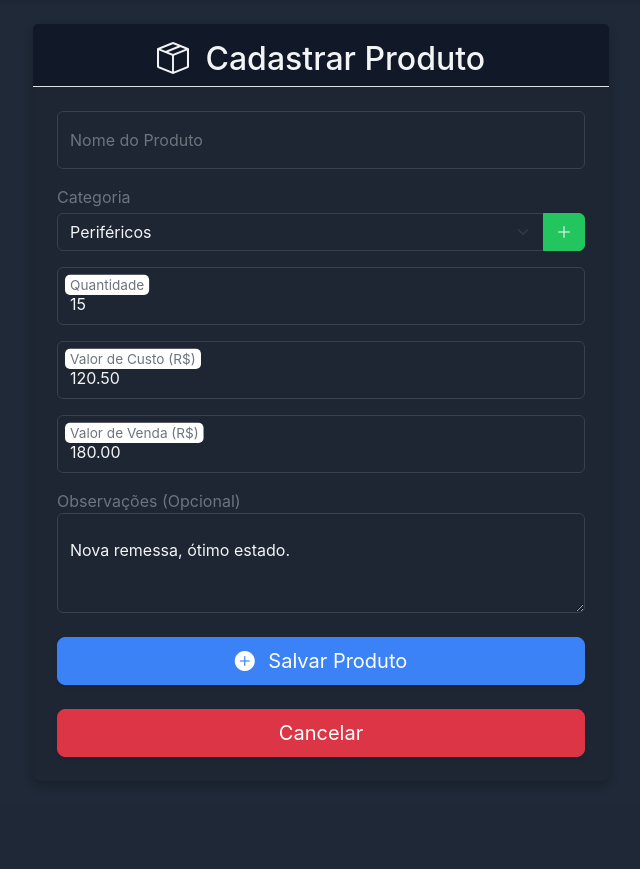
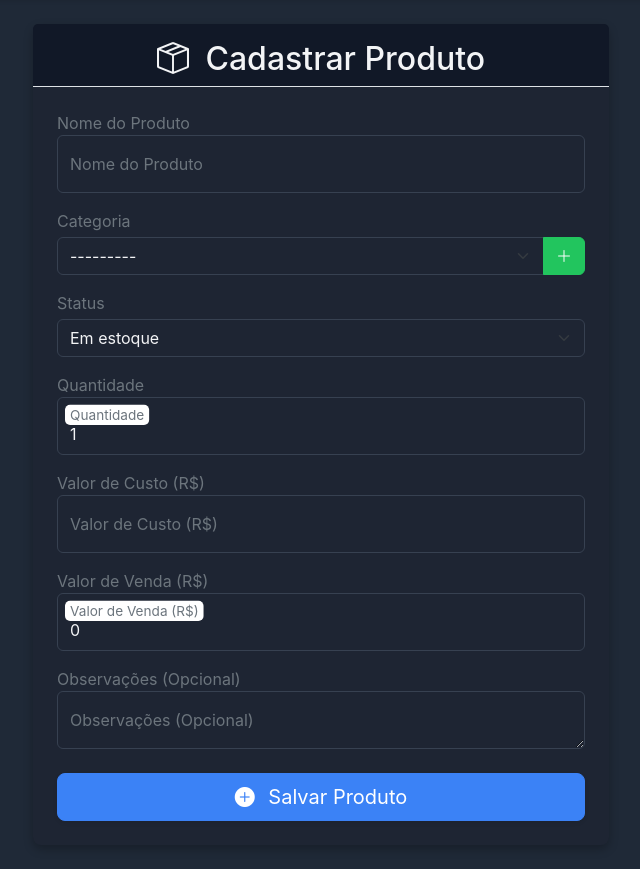
Before and after one commit to Daviqrozz/Revenda_estoque, a Django app: page /create in a window 1280 px wide. Shown: the part 56-925 px from the top of the page, without its empty margins (319-959 px from the left). Before the commit the page ends 813 px from the top, so only its background shows below. Run offline with Django 5.2, Linux system fonts and the light colour scheme; tables that the repository leaves empty hold one stand-in row (values such as "Sample post").

Commit message:
feat:added category view for category modal

```diff
--- a/api/forms.py
+++ b/api/forms.py
@@ -1,13 +1,14 @@
 # forms.py
 
 from django import forms
-from .models import Product
+from .models import Product,Category
 
 # Defina a string de classes comuns para facilitar a manutenção
 INPUT_CLASSES = 'form-control bg-card text-primary'
 SELECT_CLASSES = 'form-select bg-card flex-grow-1'
 
 class ProductForm(forms.ModelForm):
+
     class Meta:
         model = Product
         fields = [
@@ -82,3 +83,17 @@ class ProductForm(forms.ModelForm):
                 }
             ),
         }
+class CategoryForm(forms.ModelForm):
+    class Meta:
+        model = Category
+        fields = [
+            'name'
+        ]
+        widgets = {
+            'name':forms.TextInput(
+                attrs={
+                    'class':INPUT_CLASSES,
+                    'placeholder':'Digite o nome da categoria'
+                }
+            )
+        }
--- a/api/templates/views/create.html
+++ b/api/templates/views/create.html
@@ -3,7 +3,9 @@
 {% block title %}Cadastrar Produto{% endblock %}
 
 {% block content %}
-
+<form method="POST" action="{% url 'create_view' %}">
+    {% csrf_token %}
+<input type="hidden" name="next" value="'create_view'">
     <div class="row justify-content-center">
         <div class="col-lg-6 col-md-8">
 
@@ -16,56 +18,82 @@
                 </div>
 
                 <div class="card-body p-4">
-                <form method="post">
-                    {% csrf_token %}
+
+                    {% if form.non_field_errors %}
+                    <div class="alert alert-danger" role="alert">
+                        <strong>Erro no Formulário:</strong>
+                        {{ form.non_field_errors }}
+                    </div>
+                    {% endif %}
+
+                    <label for="{{ form.name.id_for_label }}" class="text-secondary">Nome do Produto</label>
                     <div class="form-floating mb-3">
-                        <input type="text" class="form-control bg-card text-primary border-cor-borda" id="id_name_mock"
-                            name="name" placeholder="Nome do Produto" required>
-                        <label for="id_name_mock" class="text-secondary">Nome do Produto</label>
+                        {{ form.name }}
+                        <label for="{{ form.name.id_for_label }}" class="text-secondary">Nome do Produto</label>
+                        {% if form.name.errors %}
+                        <div class="text-danger small mt-1">{{ form.name.errors }}</div>
+                        {% endif %}
                     </div>
 
-                    <label for="id_category_mock" class="form-label text-secondary mb-1">Categoria</label>
-
+                    <label for="{{ form.category.id_for_label }}"
+                        class="form-label text-secondary mb-1">Categoria</label>
                     <div class="mb-3 input-group">
-                        <select class="form-select bg-card flex-grow-1 border-cor-borda" id="id_category_mock"
-                            name="category" required>
-                            <option value="" disabled>Selecione a Categoria</option>
-                            <option value="1" selected>Periféricos</option>
-                            <option value="2">Videogames</option>
-                            <option value="3">Acessórios</option>
-                        </select>
+                        {{ form.category }}
 
                         <button type="button" class="btn btn-success" data-bs-toggle="modal"
                             data-bs-target="#newCategoryModal" title="Criar Nova Categoria">
                             <i class="bi bi-plus-lg"></i>
                         </button>
                     </div>
+                    {% if form.category.errors %}
+                    <div class="text-danger small mt-1 mb-3">{{ form.category.errors }}</div>
+                    {% endif %}
 
-                    <div class="form-floating mb-3">
-                        <input type="number" class="form-control bg-card text-primary border-cor-borda"
-                            id="id_quantity_mock" name="quantity" placeholder="Quantidade" required min="0" value="15">
-                        <label for="id_quantity_mock" class="text-secondary">Quantidade</label>
+                    <label for="{{ form.status.id_for_label }}" class="form-label text-secondary mb-1">Status</label>
+                    <div class="mb-3">
+                        {{ form.status }}
+                        {% if form.status.errors %}
+                        <div class="text-danger small mt-1">{{ form.status.errors }}</div>
+                        {% endif %}
                     </div>
 
+                    <label for="{{ form.quantity.id_for_label }}" class="text-secondary">Quantidade</label>
                     <div class="form-floating mb-3">
-                        <input type="number" step="0.01" class="form-control bg-card text-primary border-cor-borda"
-                            id="id_cost_mock" name="cost_value" placeholder="Valor de Custo (R$)" required min="0"
-                            value="120.50">
-                        <label for="id_cost_mock" class="text-secondary">Valor de Custo (R$)</label>
+                        {{ form.quantity }}
+                        <label for="{{ form.quantity.id_for_label }}" class="text-secondary">Quantidade</label>
+                        {% if form.quantity.errors %}
+                        <div class="text-danger small mt-1">{{ form.quantity.errors }}</div>
+                        {% endif %}
                     </div>
 
+                    <label for="{{ form.cost.id_for_label }}" class="text-secondary">Valor de Custo (R$)</label>
                     <div class="form-floating mb-3">
-                        <input type="number" step="0.01" class="form-control bg-card text-primary border-cor-borda"
-                            id="id_sale_mock" name="sale_value" placeholder="Valor de Venda (R$)" required min="0"
-                            value="180.00">
-                        <label for="id_sale_mock" class="text-secondary">Valor de Venda (R$)</label>
+                        {{ form.cost }}
+                        <label for="{{ form.cost.id_for_label }}" class="text-secondary">Valor de Custo (R$)</label>
+                        {% if form.cost.errors %}
+                        <div class="text-danger small mt-1">{{ form.cost.errors }}</div>
+                        {% endif %}
                     </div>
 
-                    <label for="id_observation_mock" class="text-secondary">Observações (Opcional)</label>
+                    <label for="{{ form.sale_value.id_for_label }}" class="text-secondary">Valor de Venda (R$)</label>
+                    <div class="form-floating mb-3">
+                        {{ form.sale_value }}
+                        <label for="{{ form.sale_value.id_for_label }}" class="text-secondary">Valor de Venda
+                            (R$)</label>
+                        {% if form.sale_value.errors %}
+                        <div class="text-danger small mt-1">{{ form.sale_value.errors }}</div>
+                        {% endif %}
+                    </div>
+
+                    <label for="{{ form.observation.id_for_label }}" class="text-secondary">Observações
+                        (Opcional)</label>
                     <div class="form-floating mb-4">
-                        <textarea class="form-control bg-card text-primary border-cor-borda" id="id_observation_mock"
-                            name="observation" placeholder="Observações..."
-                            style="height: 100px">Nova remessa, ótimo estado.</textarea>
+                        {{ form.observation }}
+                        <label for="{{ form.observation.id_for_label }}" class="text-secondary">Observações
+                            (Opcional)</label>
+                        {% if form.observation.errors %}
+                        <div class="text-danger small mt-1">{{ form.observation.errors }}</div>
+                        {% endif %}
                     </div>
 
                     <div class="d-grid gap-2 mt-4">
@@ -73,44 +101,10 @@
                             <i class="bi bi-plus-circle-fill me-2"></i> Salvar Produto
                         </button>
                     </div>
-                </form>
-                <div class="d-grid gap-2 mt-4 w-100">
-                    <a href="/">
-                        <button type="submit" class="btn btn-danger btn-lg shadow-sm w-100">
-                            Cancelar
-                        </button>
-                    </a>
                 </div>
             </div>
         </div>
     </div>
-</div>
-
-<div class="modal fade" id="newCategoryModal" tabindex="-1" aria-labelledby="newCategoryModalLabel" aria-hidden="true">
-    <div class="modal-dialog">
-        <div class="modal-content card-dark border-cor-borda text-primary">
-
-            <div class="modal-header header-color border-cor-borda">
-                <h5 class="modal-title text-primary" id="newCategoryModalLabel">Criar Nova Categoria</h5>
-                <button type="button" class="btn-close btn-close-white" data-bs-dismiss="modal"
-                    aria-label="Close"></button>
-            </div>
-
-            <form method="post" action="{% url 'create_view' %}">
-                {% csrf_token %}
-                <div class="modal-body">
-                    <div class="form-floating">
-                        <input type="text" class="form-control bg-card text-primary border-cor-borda" id="category_name"
-                            name="name" placeholder="Nome da Categoria" required>
-                        <label for="category_name" class="text-secondary">Nome da Categoria</label>
-                    </div>
-                </div>
-                <div class="modal-footer">
-                    <button type="button" class="btn btn-secondary" data-bs-dismiss="modal">Cancelar</button>
-                    <button type="submit" class="btn btn-primary">Salvar Categoria</button>
-                </div>
 </form>
-        </div>
-    </div>
-</div>
+  {% include 'views/modal_category.html' with next_url_return=request.path %}
 {% endblock %}
--- a/api/templates/views/edit.html
+++ b/api/templates/views/edit.html
@@ -4,7 +4,7 @@
 
 <form method="POST" action="{% url 'edit_view' product.id %}">
     {% csrf_token %}
-
+    <input type="hidden" name="next" value="{% url 'edit_view' product.id %}">
     <div class="row justify-content-center">
         <div class="col-lg-6 col-md-8">
 
@@ -104,6 +104,6 @@
 </form>
 
 
-{% include 'views/modal_category.html' %}
+{% include 'views/modal_category.html' with next_url_return=request.path %}
 
 {% endblock %}
--- a/api/templates/views/modal_category.html
+++ b/api/templates/views/modal_category.html
@@ -1,21 +1,22 @@
-<div class="modal fade" id="newCategoryModal" tabindex="-1" aria-labelledby="newCategoryModalLabel"
-    aria-hidden="true">
+<div class="modal fade" id="newCategoryModal" tabindex="-1" aria-labelledby="newCategoryModalLabel" aria-hidden="true">
     <div class="modal-dialog">
-        <div class="modal-content card-dark border-cor-borda text-primary">
-
-            <div class="modal-header header-color border-cor-borda">
-                <h5 class="modal-title text-primary" id="newCategoryModalLabel">Criar Nova Categoria</h5>
+        <div class="modal-content card-dark border-cor-borda ">
+            <div class="modal-header">
+                <h5 class="modal-title " id="newCategoryModalLabel">Criar Nova Categoria</h5>
                 <button type="button" class="btn-close btn-close-white" data-bs-dismiss="modal"
                     aria-label="Close"></button>
             </div>
 
-            <form method="post" action="{% url 'create_view' %}">
+            <form method="POST" action="{% url 'create_category_view' %}">
                 {% csrf_token %}
+
+                {% if next_url_return %}
+                <input type="hidden" name="next" value="{{ next_url_return }}">
+                {% endif %}
+
                 <div class="modal-body">
                     <div class="form-floating">
-                        <input type="text" class="form-control bg-card text-primary border-cor-borda"
-                            id="category_name" name="name" placeholder="Nome da Categoria" required>
-                        <label for="category_name" class="text-secondary">Nome da Categoria</label>
+                        {{form_category.name}}
                     </div>
                 </div>
                 <div class="modal-footer">
--- a/api/urls.py
+++ b/api/urls.py
@@ -1,9 +1,10 @@
 
 from django.urls import path
-from .views import product_view,create_view,edit_view
+from .views import product_view,create_view,edit_view,create_category_view
 
 urlpatterns = [
     path('', product_view, name='products_view'),
     path('create', create_view, name='create_view'),
+    path('create_category', create_category_view, name='create_category_view'),
     path('edit/<int:id>/', edit_view, name='edit_view')
 ]
--- a/api/views.py
+++ b/api/views.py
@@ -1,6 +1,6 @@
 from django.shortcuts import render,get_object_or_404,redirect
-from .models import Product,STATUS_OPTIONS
-from .forms import ProductForm
+from .models import Product,STATUS_OPTIONS,Category
+from .forms import ProductForm,CategoryForm
 
 def product_view(request):
 
@@ -28,7 +28,45 @@ def product_view(request):
 
 
 def create_view(request):
-    return render(request, 'views/create.html')
+    if request.method == "POST":
+        form = ProductForm(request.POST)
+
+        if form.is_valid():
+            form.save()
+            return redirect('products_view')
+
+    form = ProductForm()
+    form_category = CategoryForm()
+
+    context = {
+        'form':form,
+        'form_category':form_category
+    }
+
+    return render(request, 'views/create.html',context)
+
+def create_category_view(request):
+    if request.method == "POST":
+        form_category = CategoryForm(request.POST)
+        next_url = request.POST.get('next')
+
+
+        print("Valor recebido para NEXT:", next_url)
+
+
+        print("Dados completos do POST:", request.POST)
+
+        if form_category.is_valid():
+            form_category.save()
+
+            if next_url:
+
+                print(f"Redirecionando com sucesso para: {next_url}")
+                return redirect(next_url)
+
+            return redirect('products_view')
+
+    return redirect('products_view')
 
 def edit_view(request, id):
     product = get_object_or_404(Product, pk=id)
@@ -43,10 +81,12 @@ def edit_view(request, id):
 
     else:
         form = ProductForm(instance=product)
+        form_category = CategoryForm()
 
     context = {
         'form': form,
-        'product': product
+        'product': product,
+        'form_category':form_category
     }
 
     return render(request, 'views/edit.html', context)
```
Also changed, not shown: 1 other file. Lines whose indentation alone changed are shown as unchanged.
